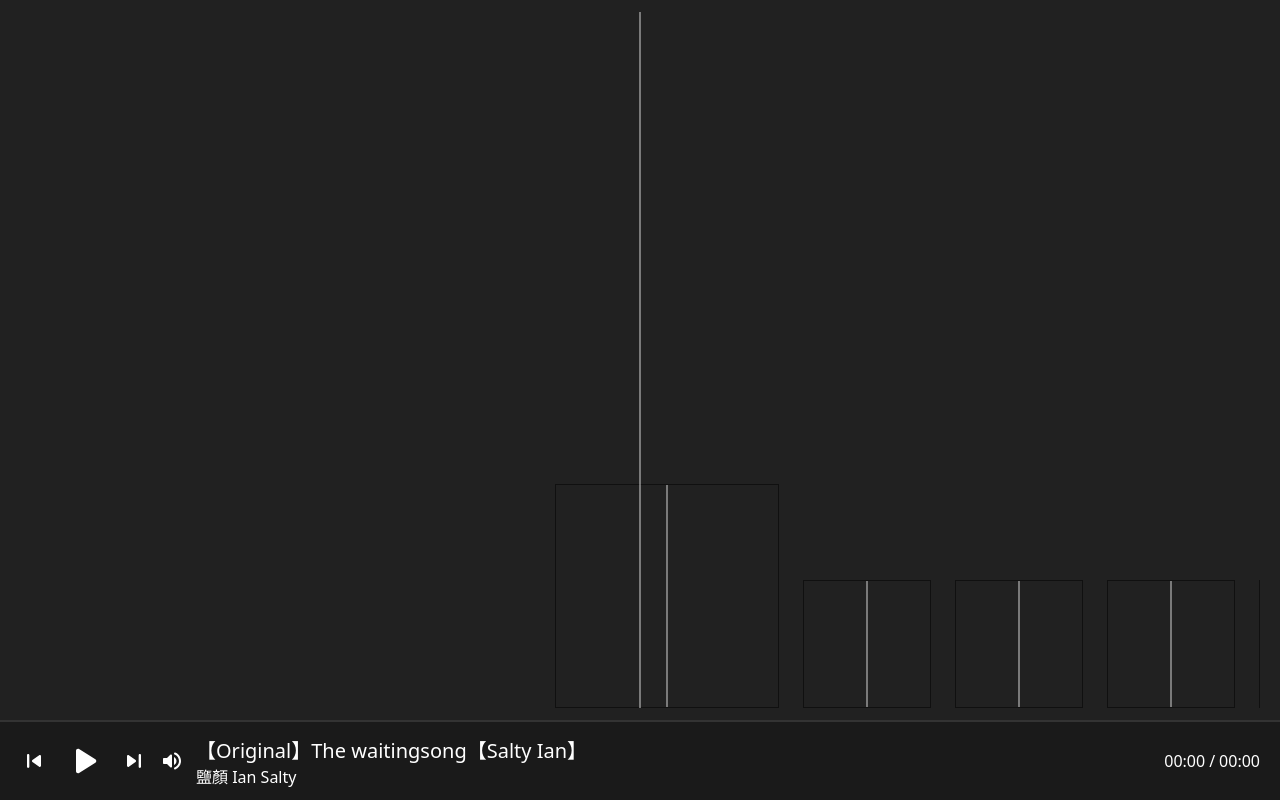
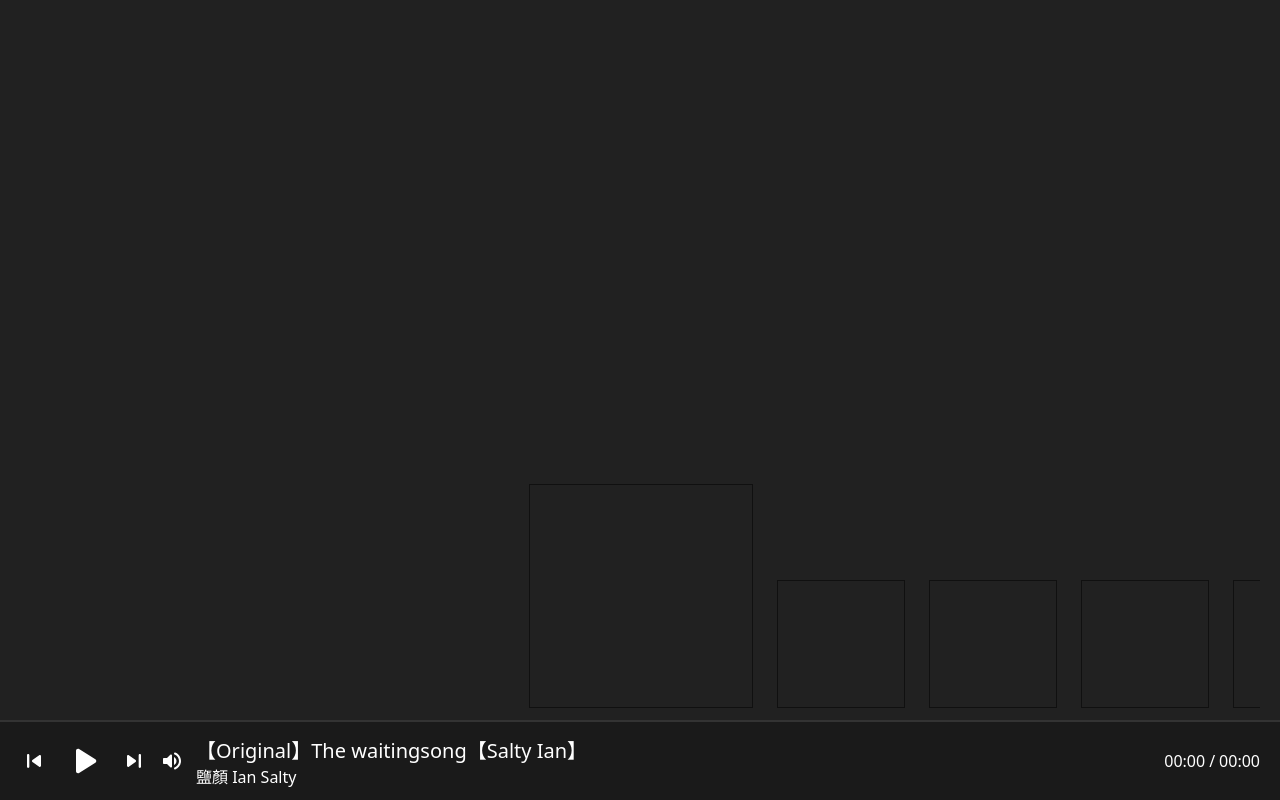
Before and after one commit to zxc129567142/little_monster_player, a website built with webpack: page src/index.html in a window 1280 px wide. Built offline with nearby package versions, Linux system fonts and the light colour scheme; files whose address does not match are found by name.

Commit message:
修正中央對齊 與 刪除中心線

```diff
--- a/src/index.html
+++ b/src/index.html
@@ -16,7 +16,7 @@
     <main>
         <div class="px-5 py-3 h-full">
             <div id="player_list" class="flex flex-nowrap flex-row items-end text-white h-full">
-                <div class="center_line w-full overflow-hidden relative h-full">
+                <div class="w-full overflow-hidden relative h-full">
                     <div class="absolute top-0 left-0 w-full" style="height: calc(100% - var(--cd-center-size) * 1.1);">
                         <canvas id="player_view" class="h-full w-full"></canvas>
                     </div>
--- a/src/player.js
+++ b/src/player.js
@@ -47,7 +47,7 @@ export default class Player {
             const item = playlist[id];
             if (!item.enabled) continue;
             playlist[id].artwork = images[item.id + ".jpg"]
-            html += `<div class="center_line player_cd bg_img" data-id="${item.id}" style="background-image: url('${images[item.id + ".jpg"]}');"></div>`
+            html += `<div class="player_cd bg_img" data-id="${item.id}" style="background-image: url('${images[item.id + ".jpg"]}');"></div>`
             this.max += 1
         }
 
@@ -61,9 +61,14 @@ export default class Player {
 
         let scroll_left = 0;
         const center = this.list_div.clientWidth / 2;
+        const left = this.list_div.offsetLeft;
         const sources = this.mult_import(require.context('./audio', false, /\.m4a$/));
 
-        this.cds.forEach((cd,idx) => {
+        // ! 不明多偏移了 2px， border width 無關
+        // const borderWidth = parseInt(getPVal(this.cds[0],"border-top-width").replace(/[^\d]/g,"")) * 2
+
+        this.cds.forEach((cd, idx) => {
+
             cd.onclick = (e) => {
                 const _this = e.target;
                 if (this.cd_pre === _this) return;
@@ -76,13 +81,14 @@ export default class Player {
                 const vID = _this.dataset.id
                 this.audio.src = sources[vID + ".m4a"];
 
+                const drctn = (idx > this.now) ? -1 : 1;
                 this.now = idx;
 
                 const rects = _this.getBoundingClientRect();
-                const leftToCenter = rects.left + rects.width / 2;
-                // const leftToCenterDiff = rects.left + (rects.width + widthDiff) / 2;
+                const leftToCenter = rects.left + (rects.width + 96 * drctn) / 2;
 
-                scroll_left = scroll_left + ~(leftToCenter - center )
+                // ! 不明多偏移了 2px，還找不到原因
+                scroll_left = scroll_left + ~(leftToCenter - center) + left + 2
                 this.cd_list.style.left = `${ scroll_left }px`
                 this.cd_pre = _this
 
```
